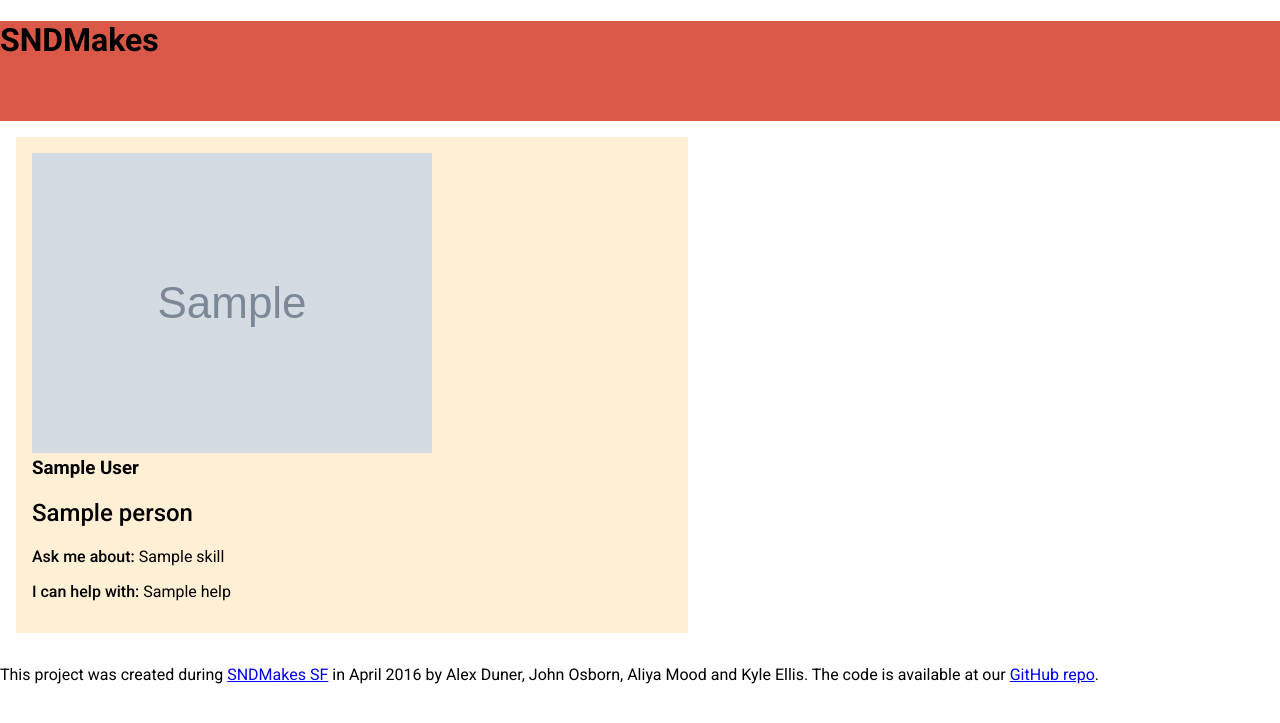
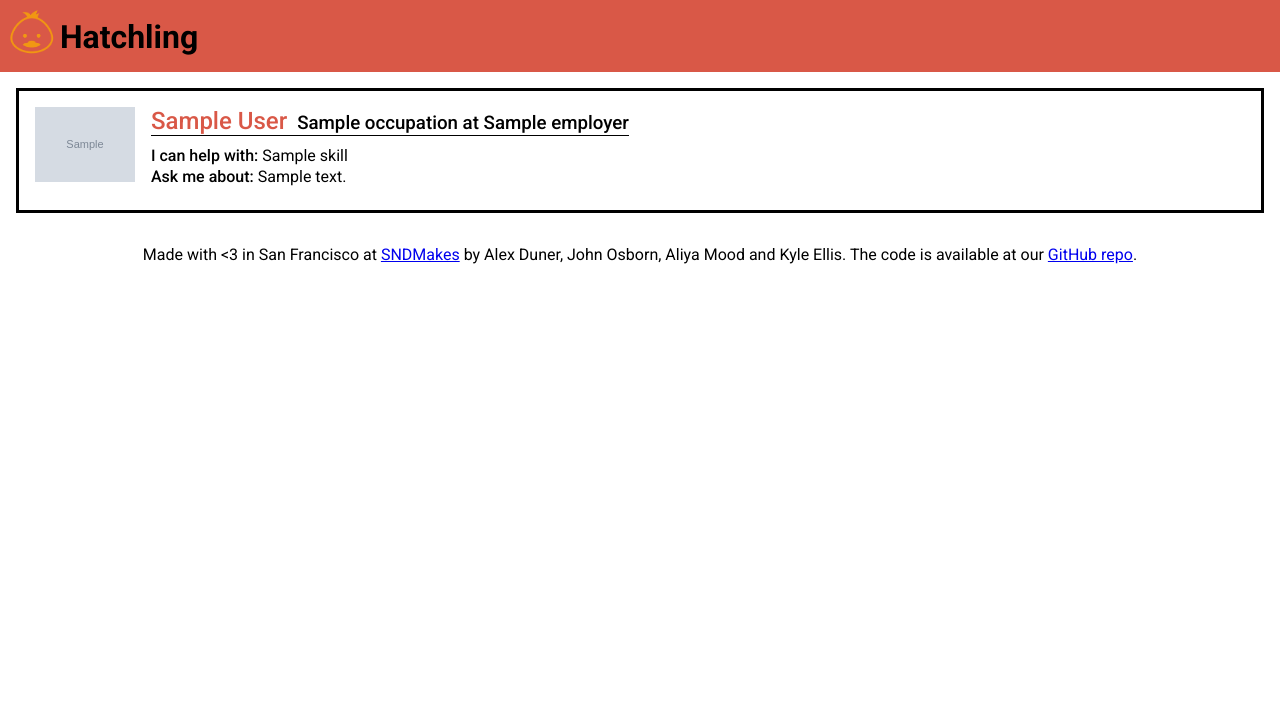
Before and after one commit to duner/sndmakes-sf, a Flask app: template templates/directory.html in a window 1280 px wide. Shown: the top 723 px of the page. Run offline with Flask 2, Linux system fonts and the light colour scheme; the template is opened without the code that fills it: most values are stand-ins (such as "Sample title", 1, 10 or a date in 2020); grey boxes marked "Sample" are stand-in pictures.

Commit message:
add cards and base templates

```diff
--- a/static/styles/styles.css
+++ b/static/styles/styles.css
@@ -5,13 +5,25 @@ body {
 }
 
 header {
-    height: 100px;
+    padding: .5em;
     background-color: #D95847;
     width: 100%;
 }
 
+.logo {
+    display: inline-block;
+    height: 3em;
+}
+.icon {
+    height: 100%;
+}
+
 h1 {
+    display: inline-block;
     font-weight: 700;
+    margin: 0;
+    position: relative;
+    top: -.25em;
 }
 
 h2 {
@@ -22,18 +34,79 @@ p {
     font-weight: 400;
 }
 
+.cards {
+    display: flex;
+    flex-direction: row;
+}
+
 .card {
-    width: 50%;
+    flex-grow: 1;
+    flex-basis: 50%;
     padding: 1em;
     margin: 1em;
-    background-color: papayawhip;
+    border: 3px solid black;
+    display: inline-block;
+}
+.card .img { float: left; }
+.card img {
+    width: 100px;
+    margin-right: 1em;
+}
+
+.card .card-main {
+    float: left;
+}
+
+.card-header {
+    display: inline-block;
+    border-bottom-style: solid;
+    border-bottom-color: black;
+    border-bottom-width: 1px;
+    margin-bottom: .5em;
+}
+.card h2,
+.card h3  {
+    margin-top: 0;
+    margin-bottom: 0;
     display: inline-block;
 }
 
+.card h2 {
+    margin-right: .25em;
+    color: #D95847;
+}
 .card h3 {
-    margin-top: 0;
+    font-weight: 500;
+}
+
+.card p {
+    margin-top: .125em;
+    margin-bottom: .125em;
 }
 
 .card-body span {
     font-weight: 500;
 }
+
+.card .buttons {
+    display: block;
+    margin-top: .5em;
+}
+
+.card buttons button {
+    display: inline-block;
+}
+
+.card:after {
+    visibility: hidden;
+    display: block;
+    font-size: 0;
+    content: " ";
+    clear: both;
+    height: 0;
+}
+
+footer p {
+    text-align: center;
+}
+}
--- a/templates/base.html
+++ b/templates/base.html
@@ -5,7 +5,7 @@
   <meta charset="utf-8">
   <meta name="viewport" content="width=device-width, initial-scale=1">
 
-  <title>TBD</title>
+  <title>Hatchling</title>
 
   <link href='https://fonts.googleapis.com/css?family=Roboto:400,500,700,300' rel='stylesheet' type='text/css'>
 
@@ -13,17 +13,20 @@
 </head>
 
 <body>
-  <div class="page-wrap">
-
     <header class="main-header">
-      <h1>SNDMakes</h1>
+      <div class="logo">
+        <img class="icon" src="{{ url_for('static', filename='images/hatchling.png') }}">
+      </div>
+      <h1>Hatchling</h1>
     </header>
 
+    <div class="page-wrap">
     {% block content %}
     {% endblock content %}
+    </div>
 
     <footer class="main-footer">
-      <p>This project was created during <a href="http://www.snd.org/2016/04/meet-sndmakes-sf/">SNDMakes SF</a> in April 2016 by Alex Duner, John Osborn, Aliya Mood and Kyle Ellis. The code is available at our <a href="https://github.com/duner/sndmakes-sf">GitHub repo</a>.</p>
+      <p>Made with <3 in San Francisco at <a href="http://www.snd.org/2016/04/meet-sndmakes-sf/">SNDMakes</a> by Alex Duner, John Osborn, Aliya Mood and Kyle Ellis. The code is available at our <a href="https://github.com/duner/sndmakes-sf">GitHub repo</a>.</p>
     </footer>
   </div>
 
--- a/templates/card.html
+++ b/templates/card.html
@@ -1,17 +1,18 @@
 <div class="card">
-    <div class="img"><img src="{{ person.profile_img }}" alt=""></div>
+    <div class="img"><img src="{{ person.profile_photo }}" alt=""></div>
+    <div class="card-main">
         <div class="card-header">
-        <h3 class="card-name">{{ person.first_name }} {{ person.last_name }}</h3>
-        <h2 class="card-jobtitle">{{ person.jobtitle }}</h2>
+            <h2 class="card-name">{{ person.first_name }} {{ person.last_name }}</h3>
+            <h3 class="card-jobtitle">{{ person.occupation }} at {{ person.employer }}</h2>
         </div>
         <div class="card-body">
-        <p class="card-asks"><span>Ask me about:</span> {{ person.skills|join(", ") }}</p>
-        <p class="card-skills"><span>I can help with:</span> {{ person.helps|join(", ") }}</p>
+            <p class="card-skills"><span>I can help with:</span> {{ person.skills|join(", ") }}</p>
+            <p class="card-asks"><span>Ask me about:</span> {{ person.ask_about }}</p>
             <div class="buttons">
                 {% if person.critique %}<button>Critique</button>{% endif %}
-            {% if person.meet %}<button>Coffee</button>{% endif %}
+                {% if person.meet_irl %}<button>Coffee</button>{% endif %}
                 {% if person.coffee %}<button>Career Advice</button>{% endif %}
             </div>
         </div>
-
     </div>
+</div>
--- a/templates/directory.html
+++ b/templates/directory.html
@@ -2,9 +2,10 @@
 
 {% block content %}
 
+<div class="cards">
 {% for person in people %}
     {% include 'card.html' %}
 {% endfor %}
-
+</div>
 
 {% endblock %}
```
Also changed, not shown: static/images/hatchling.png (added). Lines whose indentation alone changed are shown as unchanged.
